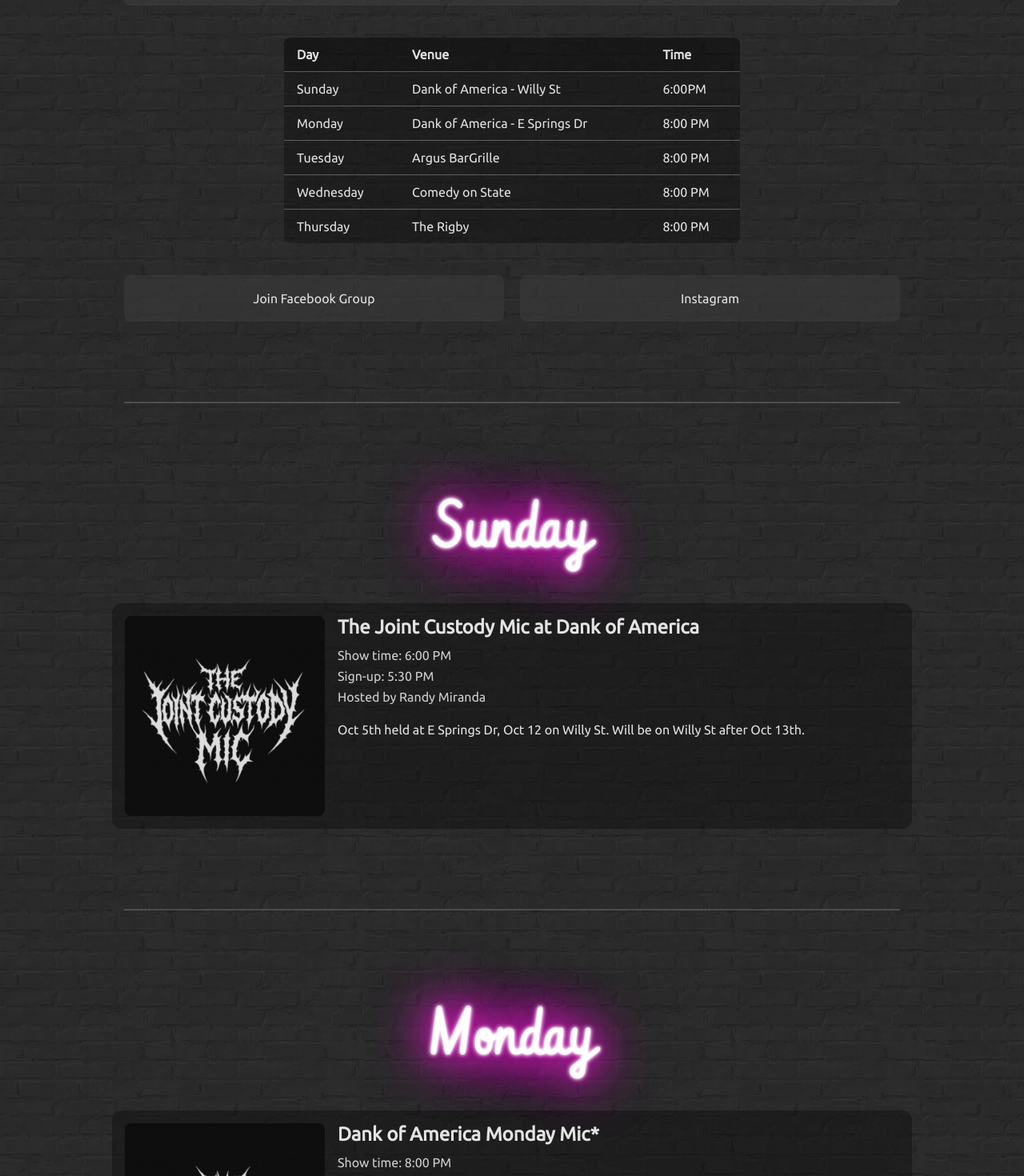
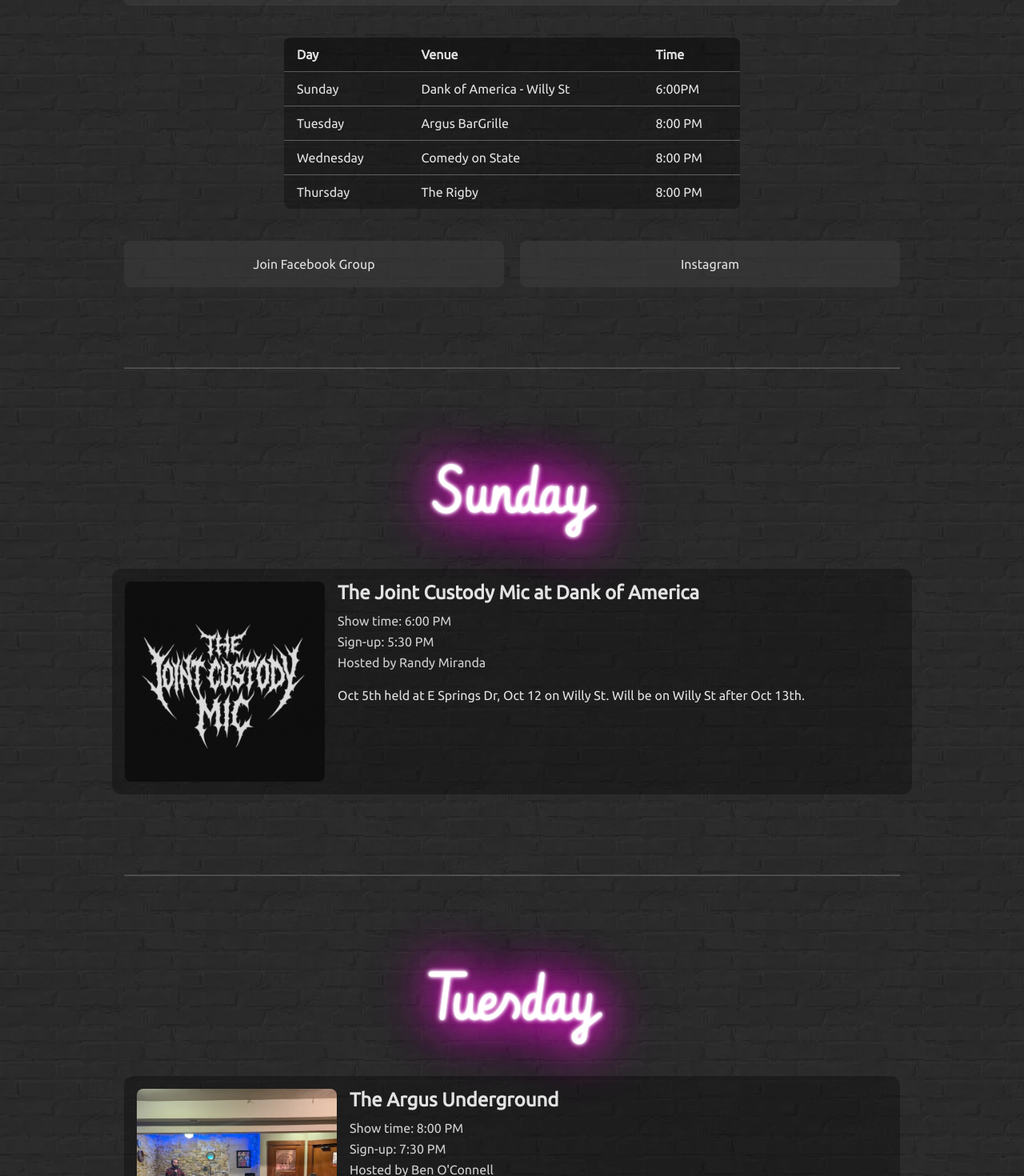
Before and after one commit to clamlands/local-madison-comedy, a SvelteKit app: page /mics in a window 1280 px wide. Shown: the part 380-1850 px from the top of the page at 80% size. Built offline with nearby package versions, Linux system fonts and the light colour scheme.

Commit message:
added new comedian

```diff
--- a/src/routes/mics/+page.svelte
+++ b/src/routes/mics/+page.svelte
@@ -37,11 +37,6 @@
           <td>Sunday</td>
           <td>Dank of America - Willy St</td>
           <td>6:00PM</td>
-        </tr>
-        <tr>
-          <td>Monday</td>
-          <td>Dank of America - E Springs Dr</td>
-          <td>8:00 PM</td>
         </tr>
         <tr>
           <td>Tuesday</td>
@@ -96,16 +91,6 @@
       image={dank}
     />
 
-  <hr />
-  <h2>Monday</h2>
-    <OpenMicCard
-      venue="Dank of America Monday Mic*"
-      time="Show time: 8:00 PM"
-      signup="Sign-up: 7:30 PM"
-      host=""
-      description="*Starts Oct 13th* Join us at the 2358 E Springs Dr location another night of comedy at Madison's favorite weed shop. Monday nights bring a different energy to the stage with fresh material and new faces."
-      image={dank}
-    />
 
   <hr />
   <section class="day-section">
```
